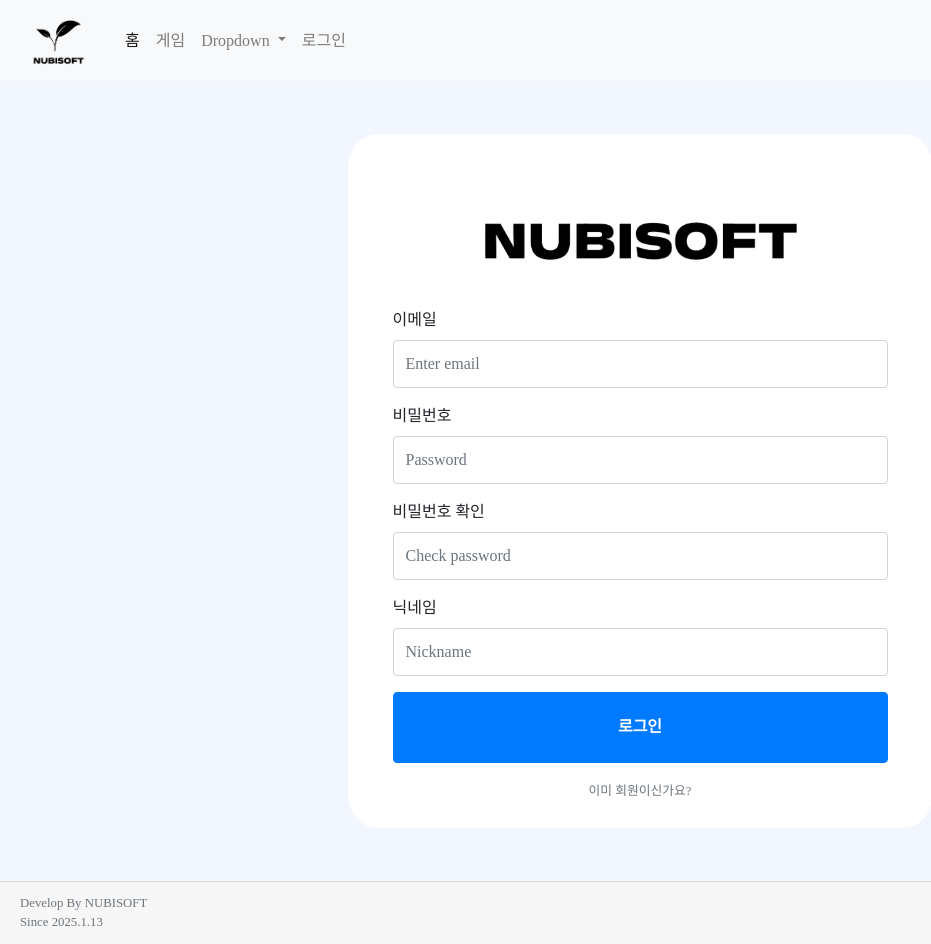
After one commit to overloper-kim/Nubisoft, a Flask app: page /signup in a window 1280 px wide. The commit adds this page. Shown: the whole page, without its empty margins (0-931 px from the left). Run offline with Flask 3, Linux system fonts and the light colour scheme.

Commit message:
third commit

```diff
--- a/app.py
+++ b/app.py
@@ -24,9 +24,23 @@ def home():
   print("Get 요청")
   return render_template('index.html', context='')
 
-@app.route("/login")
-def login():
+@app.route("/", methods=['POST'])
+def post_home():
+  print("post 요청")
+  return "끝"
+
+@app.route("/login", methods=['GET'])
+def get_login():
   component_name = 'login'
+  return render_template('index.html', context=component_name)
+
+@app.route("/login", methods=['POST'])
+def post_login():
+  return "post 요청"
+
+@app.route("/signup")
+def signup():
+  component_name = 'signup'
   return render_template('index.html', context=component_name)
 
 @app.route("/game")
--- a/static/common.css
+++ b/static/common.css
@@ -41,6 +41,8 @@ html, body {
   background-color: white;
   display: flex;
   justify-content: center;
+  flex-direction: column;
+  align-items: center;
 }
 
 .card-footer {
@@ -57,3 +59,8 @@ html, body {
   justify-content: center;
   height: fit-content;
 }
+
+.form-control {
+  font-size: 1.5rem;
+  height: 3rem !important;
+}
--- a/templates/index.html
+++ b/templates/index.html
@@ -26,7 +26,9 @@
     <header>{% include './header.html' %}</header>
     <div class="wrapper">
       {% if (context == 'login') %}
-      {% include './signin.html' %}
+        {% include './signin.html' %}
+      {% elif (context == 'signup') %}
+        {% include './signup.html' %}
       {% endif %}
     </div>
     {% include './footer.html' %}
--- /dev/null
+++ b/templates/signup.html
@@ -0,0 +1,27 @@
+<div class="inner-wrapper">
+  <div class="singin-form">
+    <img width="65%" src="{{ url_for('static', filename='text_logo.png') }}"/>
+    <form style="width: 100%;" id="login_form">
+      <div class="form-group">
+        <label for="exampleInputEmail1">이메일</label>
+        <input maxlength="30" type="email" class="form-control" id="exampleInputEmail1" aria-describedby="emailHelp" placeholder="Enter email">
+      </div>
+      <div class="form-group">
+        <label for="exampleInputPassword1">비밀번호</label>
+        <input type="password" class="form-control" id="exampleInputPassword1" placeholder="Password">
+      </div>
+      <div class="form-group">
+        <label for="exampleInputPassword1">비밀번호 확인</label>
+        <input type="password" class="form-control" id="exampleInputPassword1" placeholder="Check password">
+      </div>
+      <div class="form-group">
+        <label for="exampleInputPassword1">닉네임</label>
+        <input maxlength="30" class="form-control" id="exampleInputPassword1" placeholder="Nickname">
+      </div>
+      <button style="width: 100%; height: 15%; font-weight: 600;" type="submit" class="btn btn-primary">로그인</button>
+      <a href="/login">
+        <small id="emailHelp" style="text-align: center; padding: 15px 0px;" class="form-text text-muted">이미 회원이신가요?</small>
+      </a>
+    </form>
+  </div>
+</div>
```
Also changed, not shown: Nubisoft.sql (added, +69 -0 lines), templates/signin.html (+6 -4 lines), static/text_logo.png (added).
